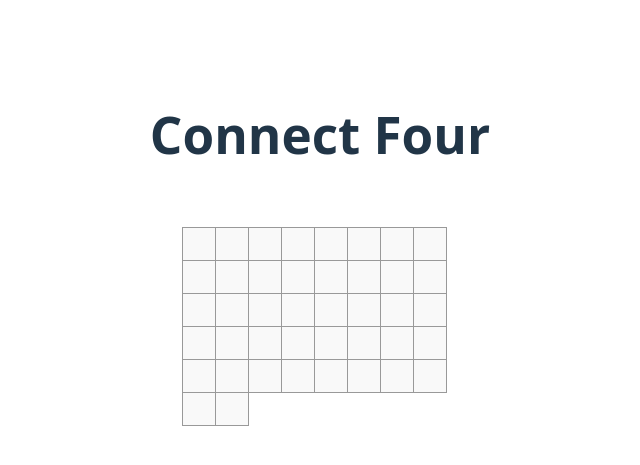
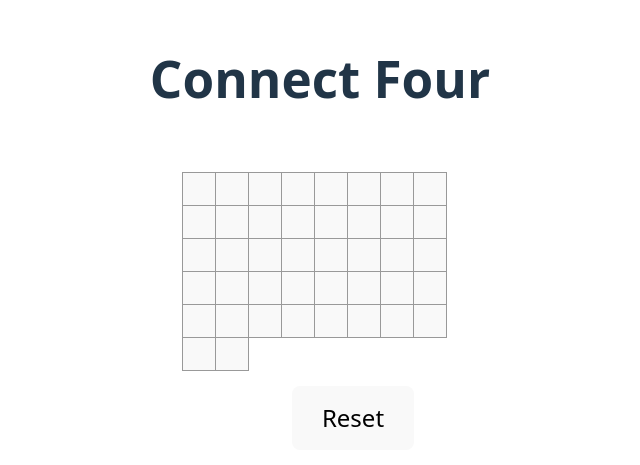
Before and after one commit to valomedia/connect-four, a React (Vite) app: page / in a window 1280 px wide. Shown: the part 151-616 px from the top of the page, without its empty margins (320-960 px from the left). Built offline with nearby package versions, Linux system fonts and the light colour scheme.

Commit message:
Added a ResetButton

```diff
--- a/src/components/Board.tsx
+++ b/src/components/Board.tsx
@@ -14,6 +14,7 @@
 
 import {useState} from 'react';
 import Square from './Square.tsx';
+import ResetButton from './ResetButton.tsx';
 
 /**
  * Board of the connect-four game.
@@ -23,6 +24,7 @@ function Board() {
     const [tokens, setTokens] = useState<('red' | 'blue' | null)[]>(
         Array.from({length: 43}, () => null)
     );
+
     function handleClickAt(square: number) {
         if (tokens[square] == null) {
             while (tokens[square - 7] == null && square > 7) {
@@ -37,6 +39,11 @@ function Board() {
                 setTurn('red')
             }
         }
+    }
+
+    function reset() {
+        setTurn('red');
+        setTokens(Array.from({length: 43}, () => null))
     }
 
     return (
@@ -95,6 +102,7 @@ function Board() {
                 <Square value={tokens[6]} onClick={() => handleClickAt(6)} />
                 <Square value={tokens[7]} onClick={() => handleClickAt(7)} />
             </div>
+            <ResetButton onClick={reset} />
         </>
     );
 }
--- /dev/null
+++ b/src/components/ResetButton.css
@@ -0,0 +1,18 @@
+/*
+ * Copyright (c) 2025.
+ * valo.media GmbH
+ * All rights reserved.
+ */
+
+/*
+    ResetButton.css
+    connect-four
+
+    Created by:
+        * Daniel Schilling
+ */
+
+ .reset-button {
+    font-size: 1.5rem;
+    margin-top: 2em;
+ }
--- /dev/null
+++ b/src/components/ResetButton.tsx
@@ -0,0 +1,30 @@
+/*
+ * Copyright (c) 2025.
+ * valo.media GmbH
+ * All rights reserved.
+ */
+
+//
+//  ResetButton.tsx
+//  connect-four
+//
+//  Created by:
+//      * Daniel Schilling
+//
+
+import './ResetButton.css'
+
+/**
+ * Button with the ability to reset the Board of the connect-four game.
+ * @param onClick assigns a function to the ResetButton that is executed when clicked.
+ */
+function ResetButton({onClick}: {onClick: React.MouseEventHandler<HTMLButtonElement>}) {
+
+    return(
+        <button className='reset-button' onClick={onClick}>
+            Reset
+        </button>
+    )
+}
+
+export default ResetButton
```
